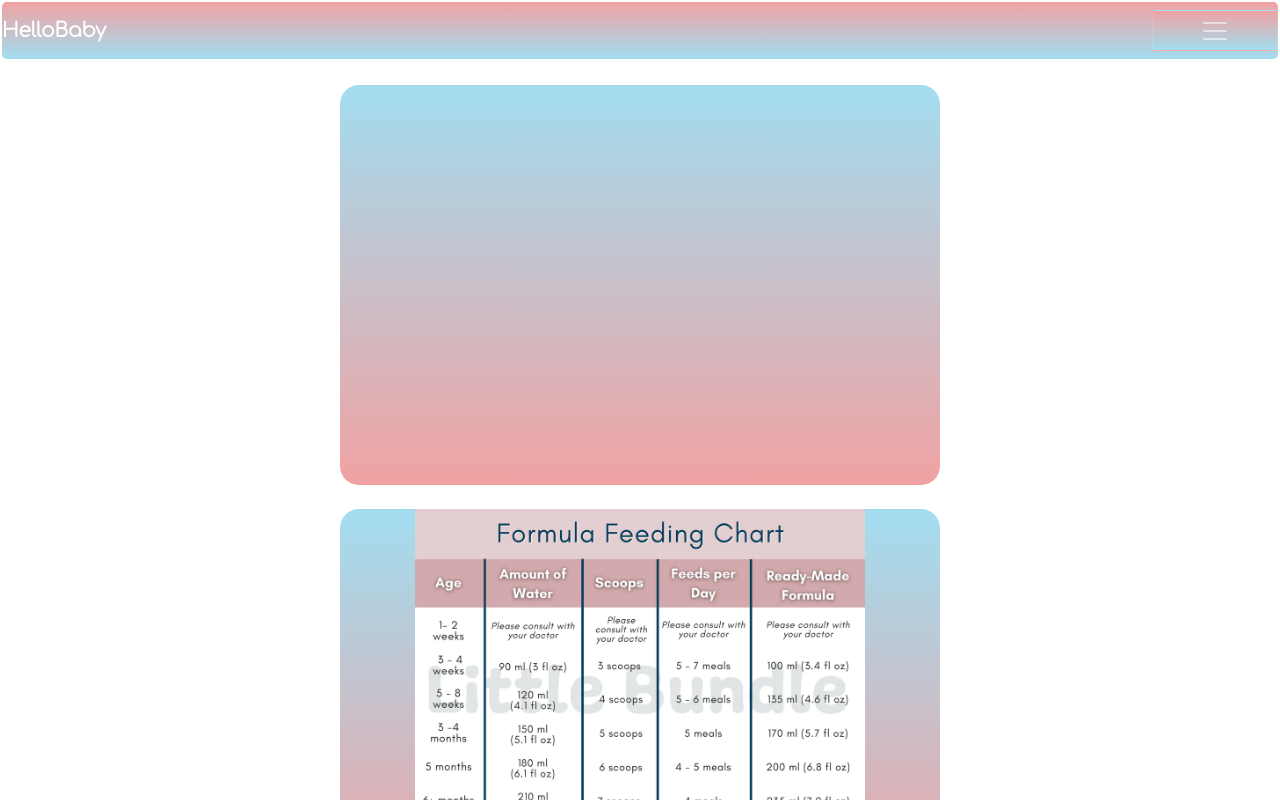
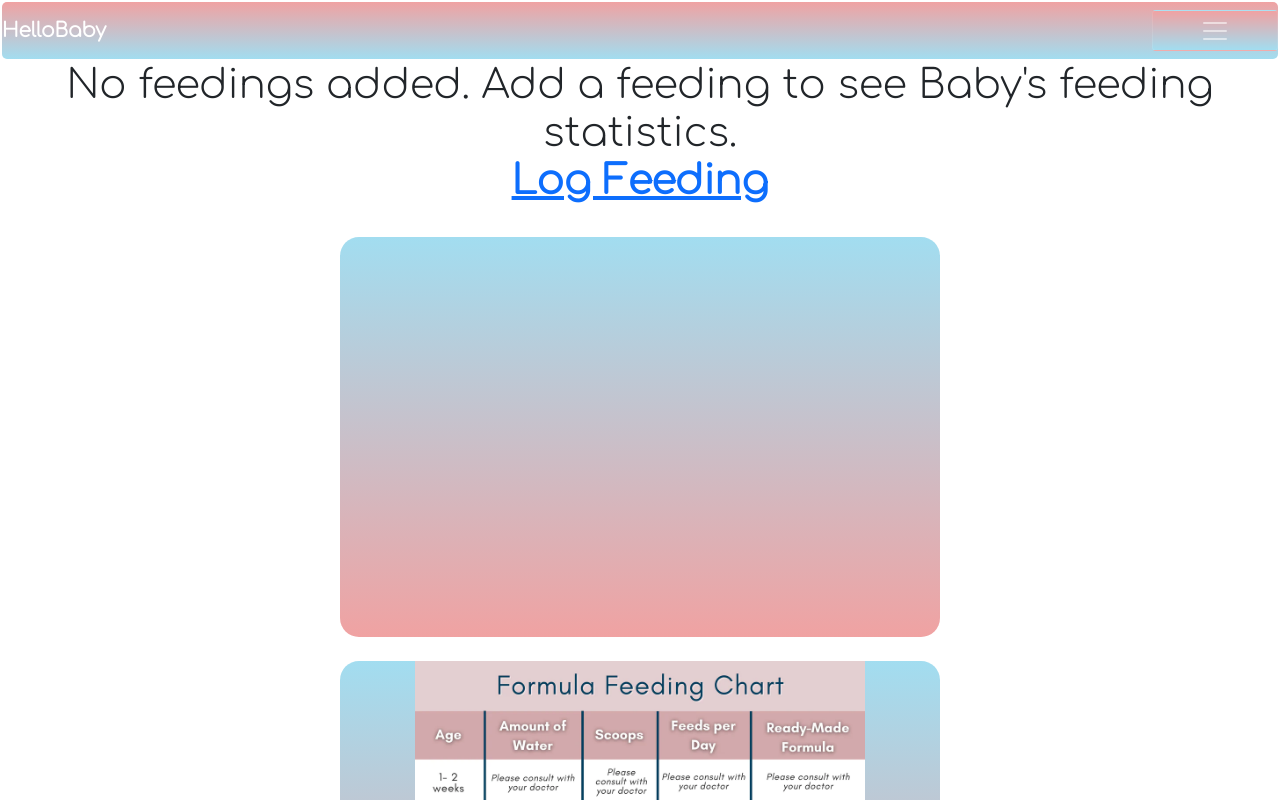
Before and after one commit to mhaddadin1/helloBaby, a React (Create React App) app in the folder client/: page /profile in a window 1280 px wide. Shown: the top 800 px of the page. Built offline with nearby package versions, Linux system fonts and the light colour scheme; no server answers; a web font is replaced by a local one.

Commit message:
updated readme and added some more content

```diff
--- a/client/src/pages/Profile.js
+++ b/client/src/pages/Profile.js
@@ -1,5 +1,6 @@
 import React, { useEffect } from "react";
 import { useQuery } from "@apollo/client";
+import { Link } from "react-router-dom";
 
 // components
 
@@ -29,7 +30,13 @@ const Profile = () => {
               feedings
             </h1>
           </>
-        ) : null}
+        ) : (
+          <h1>
+            No feedings added. Add a feeding to see Baby's feeding statistics.
+            <br></br>
+            <Link to="/logs">Log Feeding</Link>
+          </h1>
+        )}
       </div>
       <br />
       <div className="card1">
```
Also changed, not shown: 1 other file (tests, documents, lock files or other folders).
